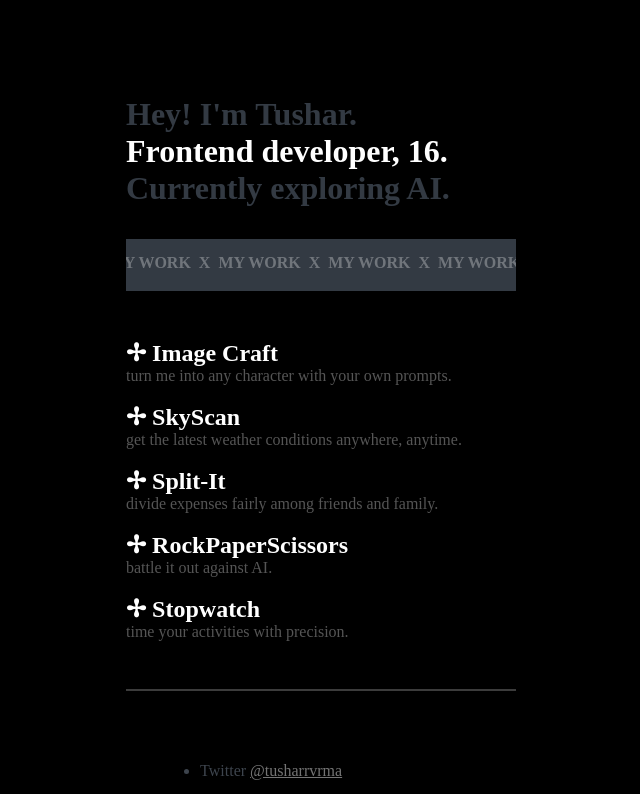
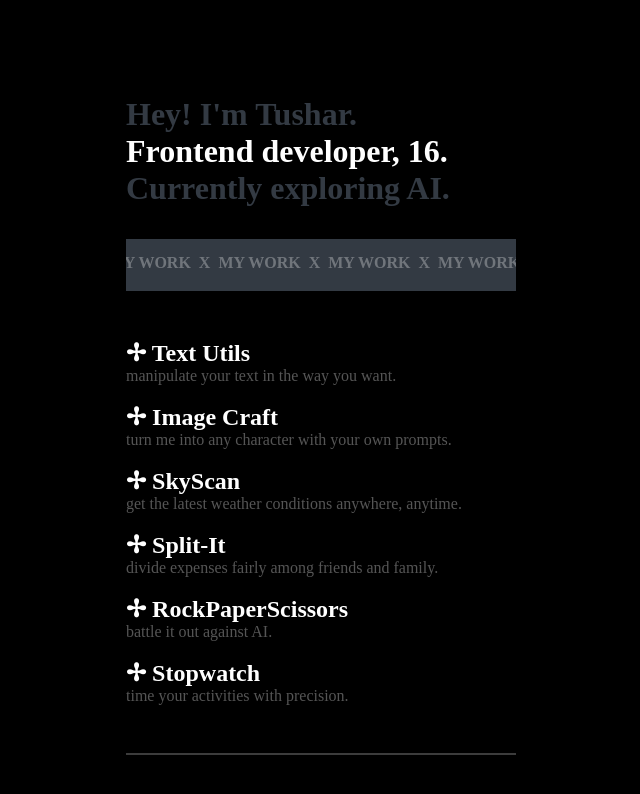
Before and after one commit to tusharverma06/Portfolio, a React (Create React App) app: page / in a window 1280 px wide. Shown: the top 794 px of the page, without its empty margins (319-959 px from the left). Built offline with nearby package versions, Linux system fonts and the light colour scheme.

Commit message:
Update App.js
added a new build

```diff
--- a/src/App.js
+++ b/src/App.js
@@ -22,6 +22,8 @@ function App() {
   <div className="build">
 {/*<a href='https://reading-mood-six.vercel.app/' target={'_blank'}>✢ readingmood</a>&nbsp;<br />
     your one stop shop for finding the perfect tunes to accompany your reading and set the mood!.<br /><br />*/}
+ <a href='https://textutils-mu.vercel.app/' target={'_blank'}>✢ Text Utils</a>&nbsp;<br />
+    manipulate your text in the way you want.<br /><br />
      <a href='https://ai-avatar-starter-fawn.vercel.app/' target={'_blank'}>✢ Image Craft</a>&nbsp;<br />
     turn me into any character with your own prompts.<br /><br />
    <a href='https://SkyScan.tusharverma13.repl.co' target={'_blank'}>✢ SkyScan</a><br />
```
